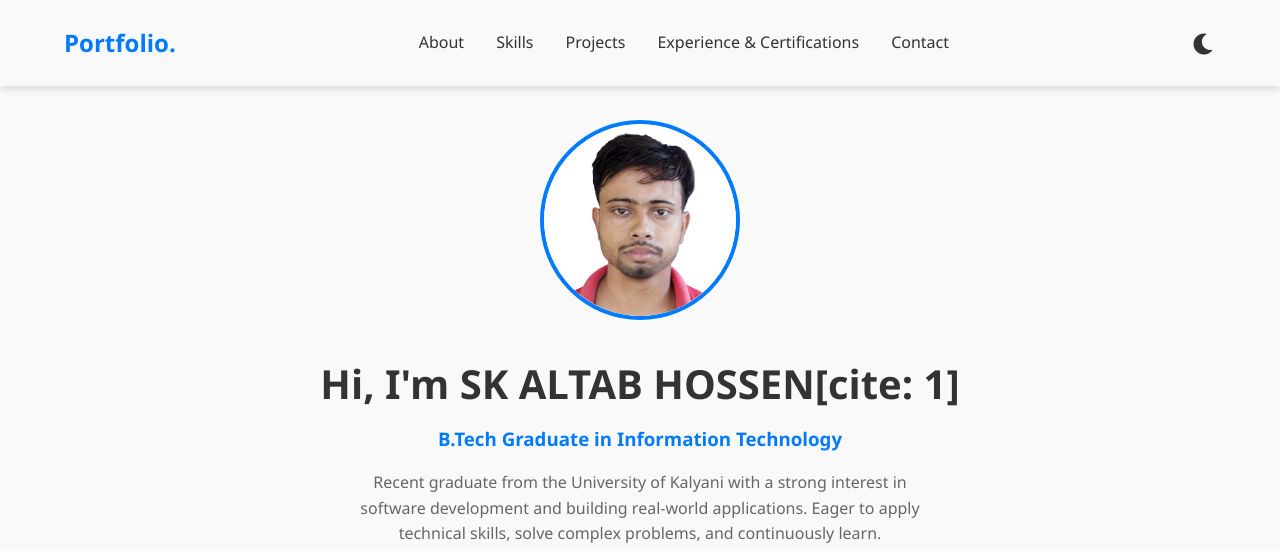
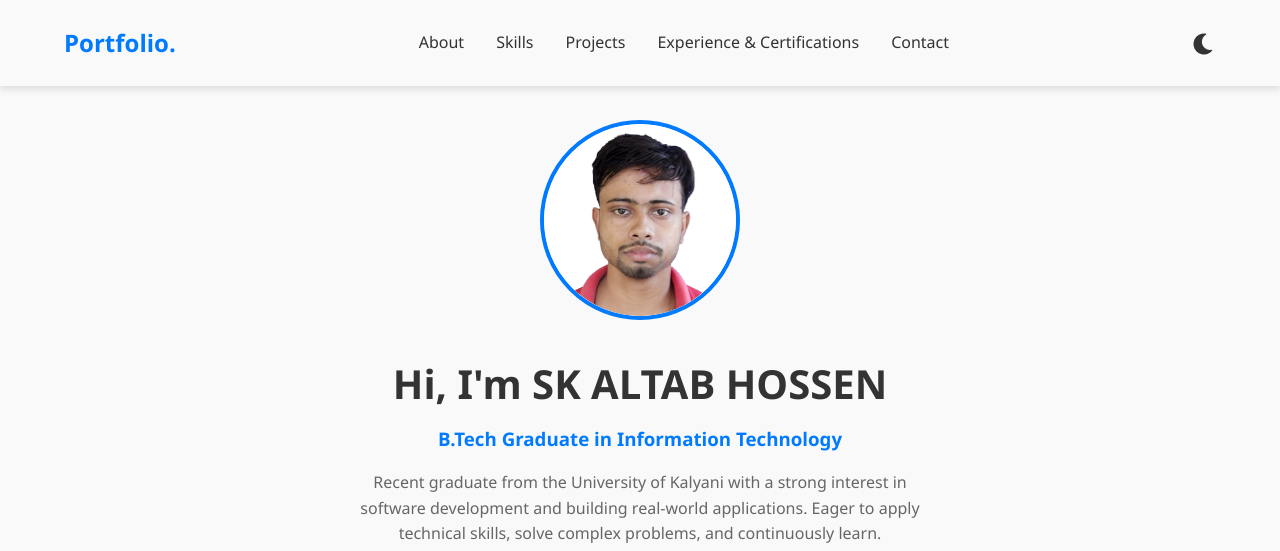
Before and after one commit to alt03a/portfolio-app, a website: page public/index.html in a window 1280 px wide. Shown: the top 551 px of the page. Drawn offline with Linux system fonts and the light colour scheme.

Commit message:
Update index.html

```diff
--- a/public/index.html
+++ b/public/index.html
@@ -26,7 +26,7 @@
     <header id="about" class="hero">
         <div class="hero-content">
             <img src="my img circle.png" alt="Sk Altab Hossen" class="profile-img">
-            <h1>Hi, I'm SK ALTAB HOSSEN[cite: 1]</h1>
+            <h1>Hi, I'm SK ALTAB HOSSEN</h1>
             <h3>B.Tech Graduate in Information Technology</h3>
             <p>Recent graduate from the University of Kalyani with a strong interest in software development and building real-world applications. Eager to apply technical skills, solve complex problems, and continuously learn.</p>
             <div class="social-links">
```
